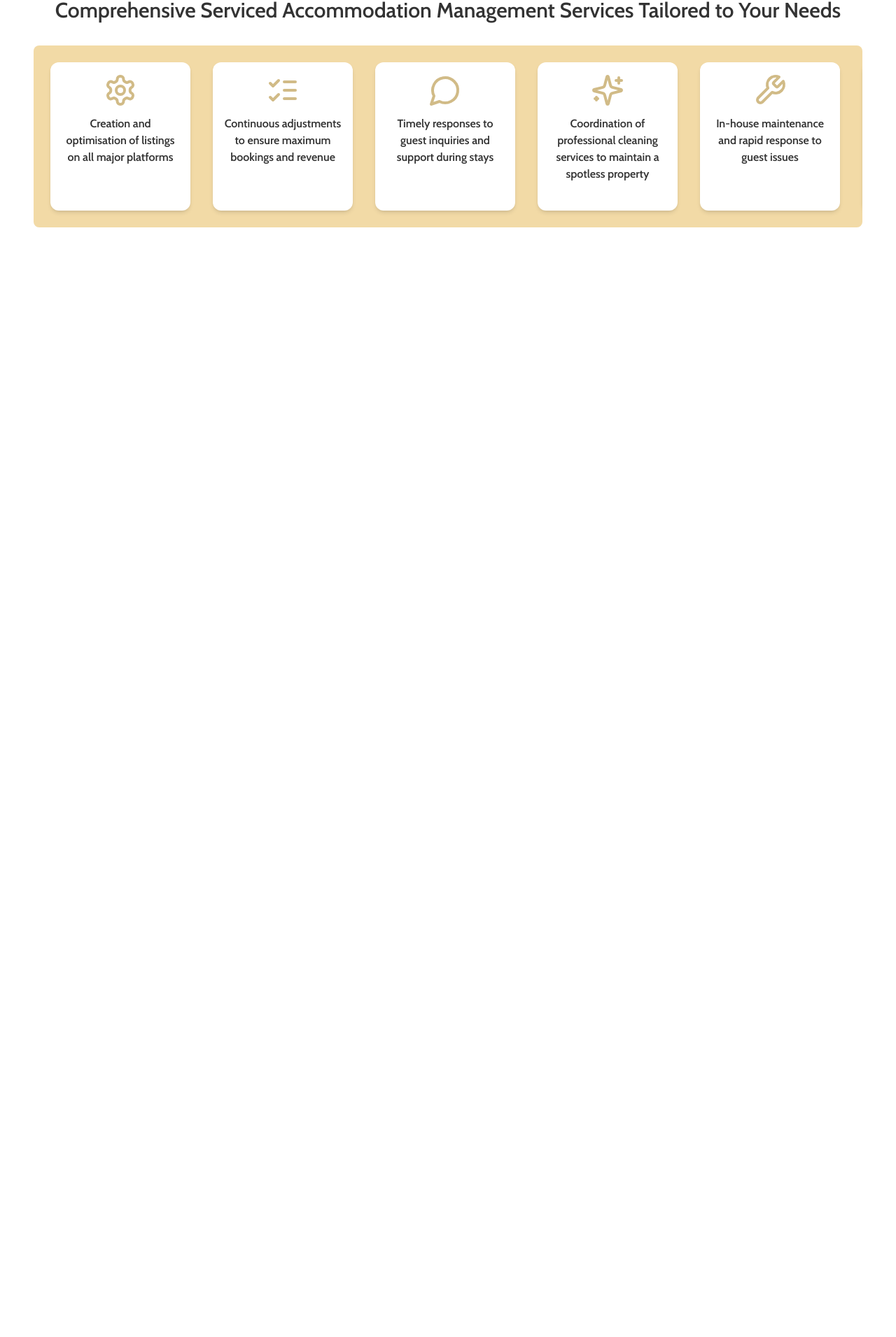
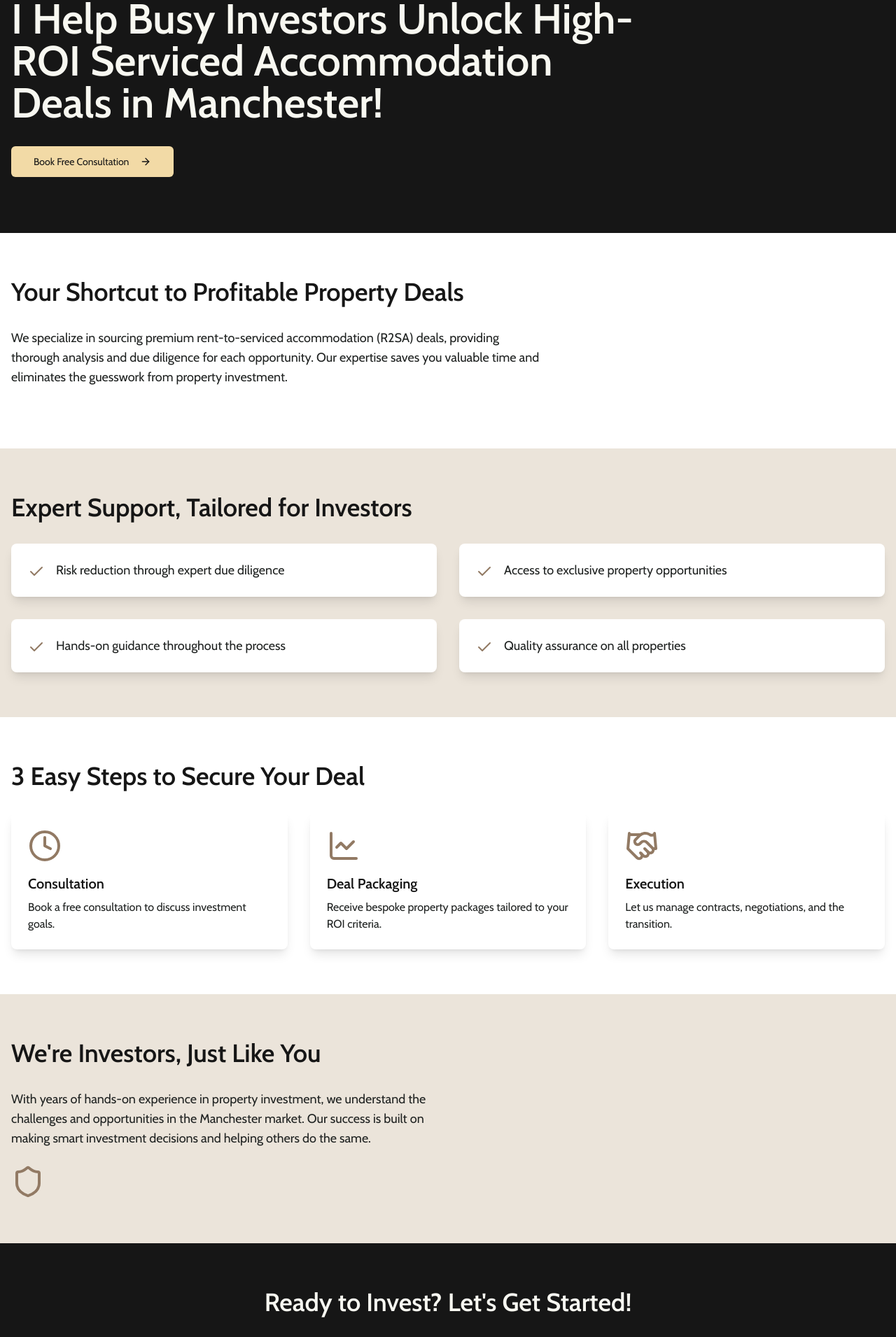
Before and after one commit to toaderiye1/LUPSite, a React (Vite) app: page / in a window 1280 px wide. Shown: the part 83-1994 px from the top of the page at 70% size. Before the commit the page ends 800 px from the top, so only its background shows below. Built offline with nearby package versions, Linux system fonts and the light colour scheme.

Commit message:
Create investor landing page content
Added content for the investor landing page, including sections on what the company does, reasons to choose the service, a step-by-step process for securing deals, unique selling points, and a call to action for potential investors.
[skip gpt_engineer]

```diff
--- a/index.html
+++ b/index.html
@@ -3,9 +3,9 @@
   <head>
     <meta charset="UTF-8" />
     <meta name="viewport" content="width=device-width, initial-scale=1.0" />
-    <title>Serviced Accommodation Management</title>
-    <meta name="description" content="Professional serviced accommodation management services" />
-    <meta name="author" content="Lovable" />
+    <title>Level-Up People - Premium Property Investment Services</title>
+    <meta name="description" content="Expert property investment and management services in Manchester. High-ROI serviced accommodation deals for investors." />
+    <meta name="author" content="Level-Up People" />
     <meta property="og:image" content="/og-image.png" />
     <link href="https://fonts.googleapis.com/css2?family=Cabin:wght@400;600&display=swap" rel="stylesheet">
   </head>
--- a/src/pages/Index.tsx
+++ b/src/pages/Index.tsx
@@ -1,11 +1,138 @@
-import ServicesSection from "@/components/ServicesSection";
+import { Button } from "@/components/ui/button";
+import { Card, CardContent } from "@/components/ui/card";
+import { ArrowRight, Check, Clock, HandshakeIcon, LineChart, Shield } from "lucide-react";
 
 const Index = () => {
+  const steps = [
+    {
+      title: "Consultation",
+      description: "Book a free consultation to discuss investment goals.",
+      icon: Clock,
+    },
+    {
+      title: "Deal Packaging",
+      description: "Receive bespoke property packages tailored to your ROI criteria.",
+      icon: LineChart,
+    },
+    {
+      title: "Execution",
+      description: "Let us manage contracts, negotiations, and the transition.",
+      icon: HandshakeIcon,
+    },
+  ];
+
+  const benefits = [
+    "Risk reduction through expert due diligence",
+    "Access to exclusive property opportunities",
+    "Hands-on guidance throughout the process",
+    "Quality assurance on all properties",
+  ];
+
   return (
-    <main className="min-h-screen font-cabin">
-      <div className="container mx-auto py-12">
-        <ServicesSection />
-      </div>
+    <main className="min-h-screen bg-brand-whiteish font-cabin">
+      {/* Hero Section */}
+      <section className="relative bg-brand-darkGrey text-brand-whiteish py-20">
+        <div className="container mx-auto px-4">
+          <h1 className="text-4xl md:text-6xl font-bold max-w-4xl mb-8">
+            I Help Busy Investors Unlock High-ROI Serviced Accommodation Deals in Manchester!
+          </h1>
+          <Button
+            className="bg-brand-orange text-brand-darkGrey hover:bg-brand-brown hover:text-brand-whiteish"
+            size="lg"
+          >
+            Book Free Consultation <ArrowRight className="ml-2" />
+          </Button>
+        </div>
+      </section>
+
+      {/* What We Do Section */}
+      <section className="py-16 bg-white">
+        <div className="container mx-auto px-4">
+          <h2 className="text-3xl md:text-4xl font-bold text-brand-darkGrey mb-8">
+            Your Shortcut to Profitable Property Deals
+          </h2>
+          <p className="text-lg text-brand-grey max-w-3xl mb-6">
+            We specialize in sourcing premium rent-to-serviced accommodation (R2SA) deals,
+            providing thorough analysis and due diligence for each opportunity. Our expertise
+            saves you valuable time and eliminates the guesswork from property investment.
+          </p>
+        </div>
+      </section>
+
+      {/* Why Choose Us Section */}
+      <section className="py-16 bg-brand-cream">
+        <div className="container mx-auto px-4">
+          <h2 className="text-3xl md:text-4xl font-bold text-brand-darkGrey mb-8">
+            Expert Support, Tailored for Investors
+          </h2>
+          <div className="grid grid-cols-1 md:grid-cols-2 gap-8">
+            {benefits.map((benefit, index) => (
+              <Card key={index} className="bg-white border-none shadow-lg">
+                <CardContent className="p-6 flex items-start space-x-4">
+                  <Check className="text-brand-brown w-6 h-6 mt-1 flex-shrink-0" />
+                  <p className="text-lg text-brand-grey">{benefit}</p>
+                </CardContent>
+              </Card>
+            ))}
+          </div>
+        </div>
+      </section>
+
+      {/* How It Works Section */}
+      <section className="py-16 bg-white">
+        <div className="container mx-auto px-4">
+          <h2 className="text-3xl md:text-4xl font-bold text-brand-darkGrey mb-8">
+            3 Easy Steps to Secure Your Deal
+          </h2>
+          <div className="grid grid-cols-1 md:grid-cols-3 gap-8">
+            {steps.map((step, index) => (
+              <Card key={index} className="border-none shadow-lg">
+                <CardContent className="p-6">
+                  <step.icon className="w-12 h-12 text-brand-brown mb-4" />
+                  <h3 className="text-xl font-bold text-brand-darkGrey mb-2">
+                    {step.title}
+                  </h3>
+                  <p className="text-brand-grey">{step.description}</p>
+                </CardContent>
+              </Card>
+            ))}
+          </div>
+        </div>
+      </section>
+
+      {/* What Makes Us Different Section */}
+      <section className="py-16 bg-brand-cream">
+        <div className="container mx-auto px-4">
+          <h2 className="text-3xl md:text-4xl font-bold text-brand-darkGrey mb-8">
+            We're Investors, Just Like You
+          </h2>
+          <div className="grid grid-cols-1 md:grid-cols-2 gap-8">
+            <div>
+              <p className="text-lg text-brand-grey mb-6">
+                With years of hands-on experience in property investment, we understand
+                the challenges and opportunities in the Manchester market. Our success
+                is built on making smart investment decisions and helping others do the same.
+              </p>
+              <Shield className="w-12 h-12 text-brand-brown" />
+            </div>
+          </div>
+        </div>
+      </section>
+
+      {/* Call to Action Section */}
+      <section className="py-16 bg-brand-darkGrey text-brand-whiteish">
+        <div className="container mx-auto px-4 text-center">
+          <h2 className="text-3xl md:text-4xl font-bold mb-8">
+            Ready to Invest? Let's Get Started!
+          </h2>
+          <Button
+            className="bg-brand-orange text-brand-darkGrey hover:bg-brand-brown hover:text-brand-whiteish"
+            size="lg"
+          >
+            Book Your Free Consultation <ArrowRight className="ml-2" />
+          </Button>
+        </div>
+      </section>
     </main>
   );
 };
```
